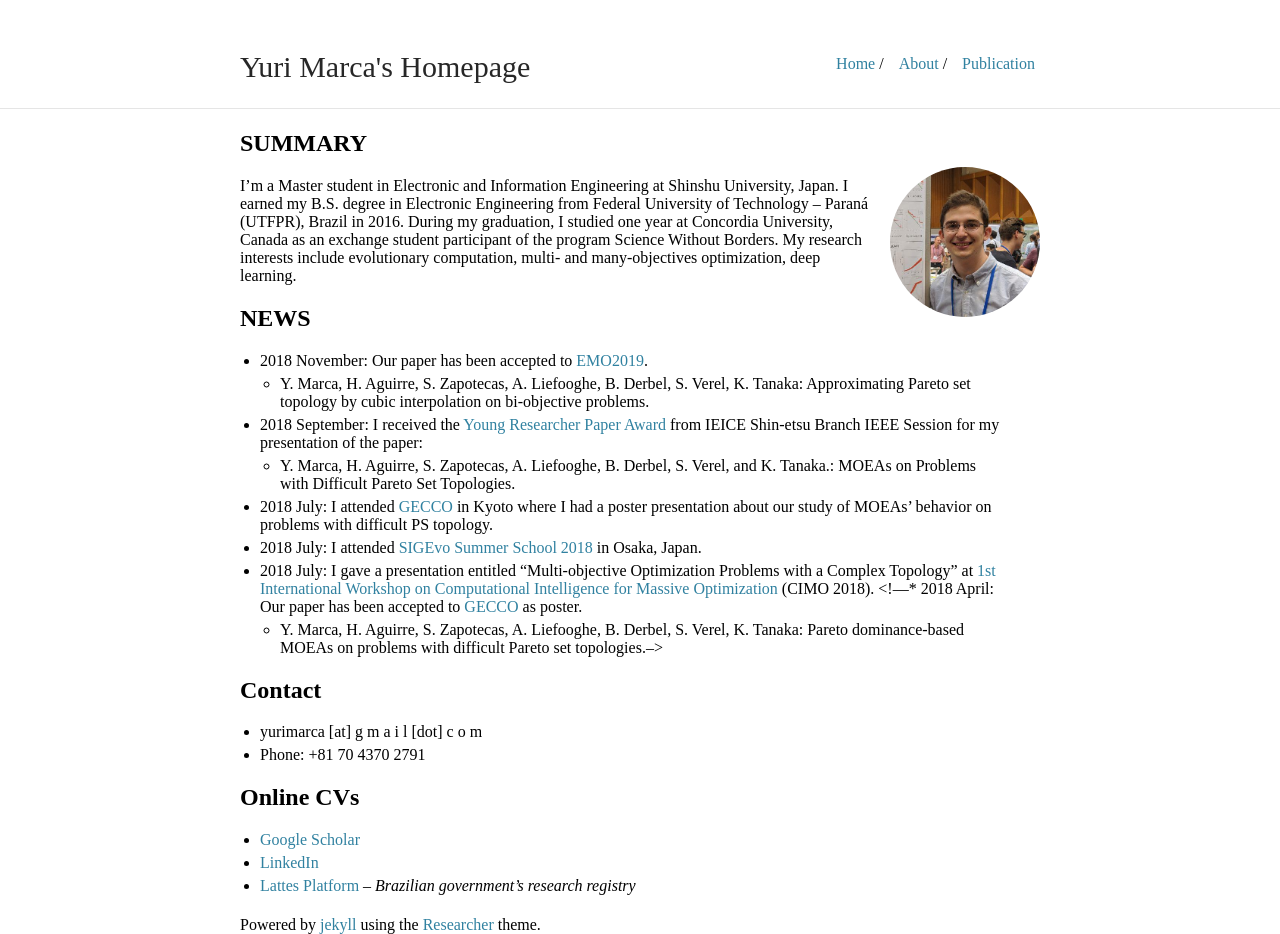
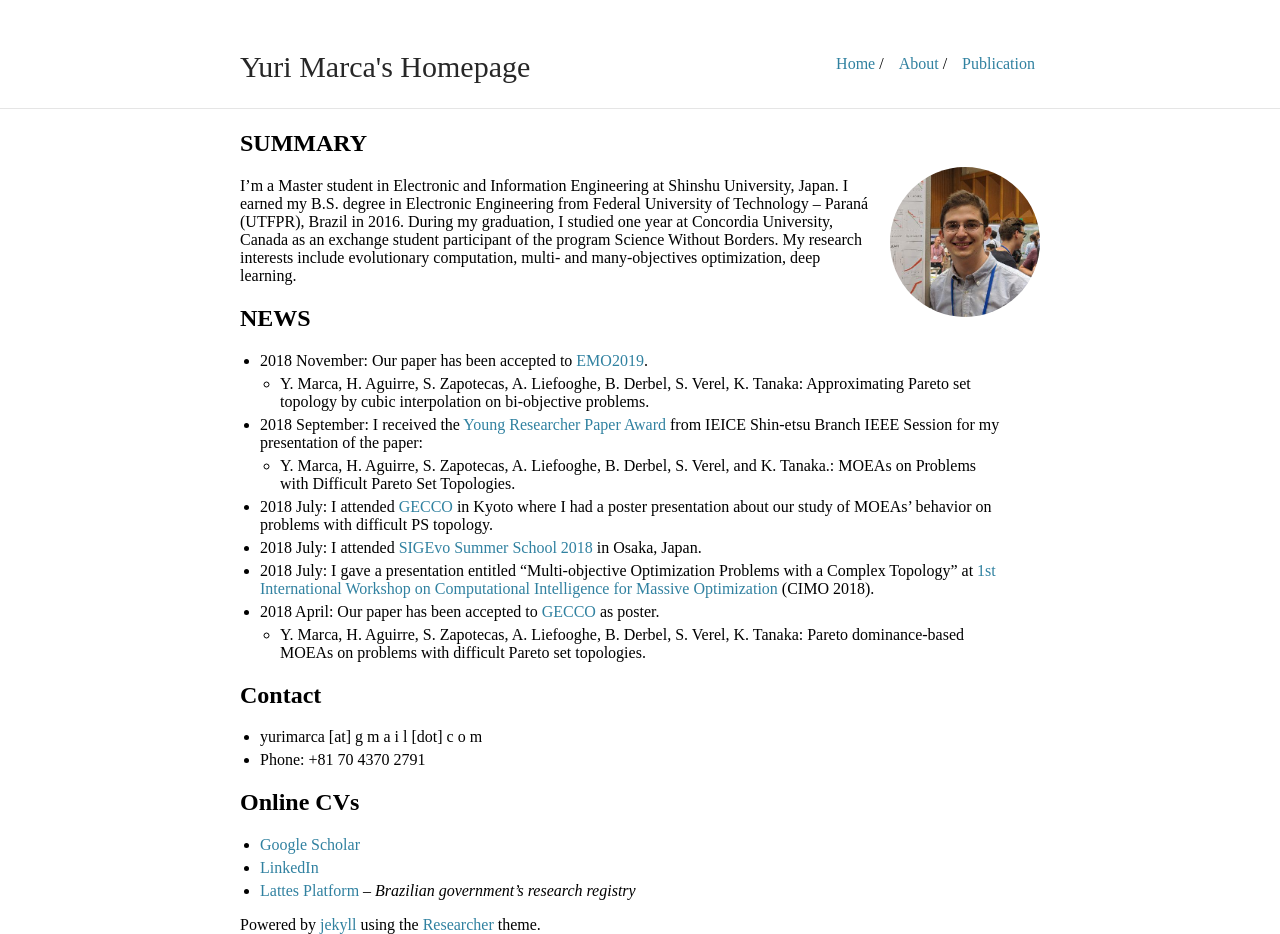
Before and after one commit to yurimarca/yurimarca.github.io, a Jekyll site: the page built from index.md, in a window 1280 px wide. Built offline with Jekyll 4.4.1, drawn with Linux system fonts in a browser that asks for light colours.

```diff
--- a/index.md
+++ b/index.md
@@ -18,8 +18,8 @@ I'm a Master student in Electronic and Information Engineering at Shinshu Univer
 * 2018 July: I attended [GECCO](http://gecco-2018.sigevo.org/) in Kyoto where I had a poster presentation about our study of MOEAs' behavior on problems with difficult PS topology.
 * 2018 July: I attended [SIGEvo Summer School 2018](https://sigevo-summer-school-2018.github.io/) in Osaka, Japan.
 * 2018 July: I gave a presentation entitled "Multi-objective Optimization Problems with a Complex Topology" at [1st International Workshop on Computational Intelligence for Massive Optimization](https://sites.google.com/view/cimo-workshop) (CIMO 2018).
-<!---* 2018 April: Our paper has been accepted to [GECCO](http://gecco-2018.sigevo.org/) as poster.
-  * Y. Marca, H. Aguirre, S. Zapotecas, A. Liefooghe, B. Derbel, S. Verel, K. Tanaka: Pareto dominance-based MOEAs on problems with difficult Pareto set topologies.-->
+* 2018 April: Our paper has been accepted to [GECCO](http://gecco-2018.sigevo.org/) as poster.
+  * Y. Marca, H. Aguirre, S. Zapotecas, A. Liefooghe, B. Derbel, S. Verel, K. Tanaka: Pareto dominance-based MOEAs on problems with difficult Pareto set topologies.
 
 ## Contact
 
```
